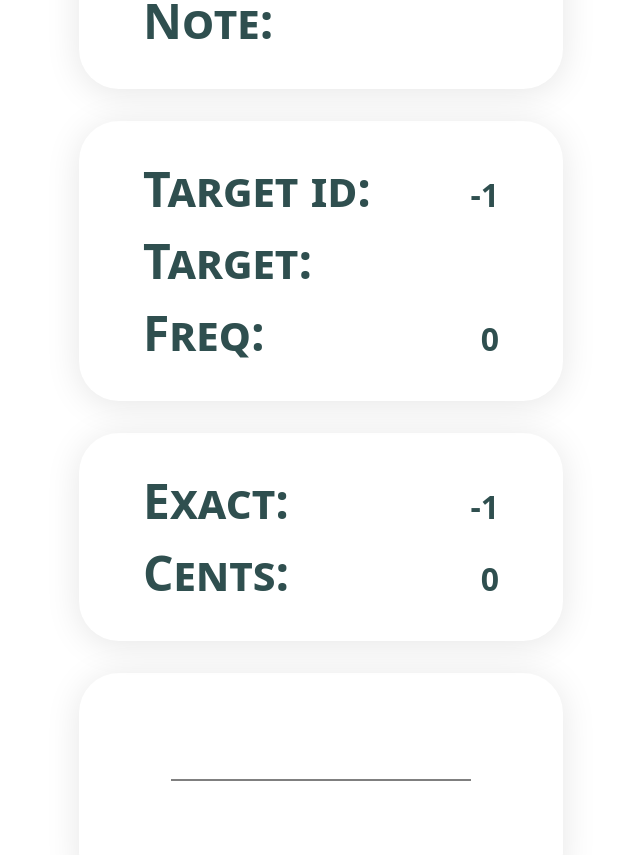
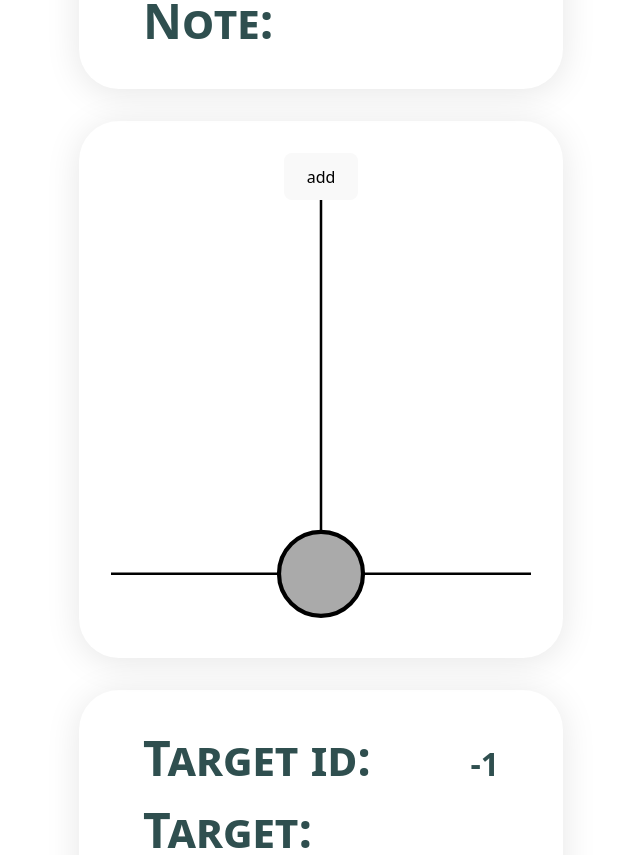
Before and after one commit to Vendorf/guitar-tuner, a React (Vite) app: page / in a window 1280 px wide. Shown: the part 520-1375 px from the top of the page, without its empty margins (319-959 px from the left). Built offline with nearby package versions, Linux system fonts and the light colour scheme.

Commit message:
Start live pitch display

```diff
--- a/src/components/PitchDisplay.css
+++ b/src/components/PitchDisplay.css
@@ -22,3 +22,10 @@
     font-weight: bold;
     margin-left: auto;
 }
+
+/* SVG */
+svg {
+    width: 100%;
+    height: auto;
+    /* background-color: red; */
+}
--- a/src/components/PitchDisplay.jsx
+++ b/src/components/PitchDisplay.jsx
@@ -1,3 +1,4 @@
+import { useEffect, useState } from "react"
 import { useAudio } from "../context/AudioContext"
 import { useTuning } from "../context/TuningContext"
 import './PitchDisplay.css'
@@ -6,7 +7,7 @@ import WaveformCanvas from "./WaveformCanvas/WaveformCanvas"
 const PitchDisplay = () => {
 
     const { pitch, clarity, started, startAudio, stopAudio, killAudio, history, updates } = useAudio()
-    const { notes, tuningMode, setTuningMode, noteInfo: {nearestNote, targetNote, note, centsDist} } = useTuning()
+    const { notes, tuningMode, setTuningMode, noteInfo: { nearestNote, targetNote, note, centsDist } } = useTuning()
 
     const nearestNoteName = notes[nearestNote]?.fullName ?? ""
     const targetNoteName = notes[targetNote]?.fullName ?? ""
@@ -14,6 +15,78 @@ const PitchDisplay = () => {
 
     // console.log(updates, history)
 
+    //TODO maybe convert to canvas for performance idk
+    // or D3 lmao
+
+    //TODO interpolate red --> green based on dist from center
+    // + organize properly code
+    // + get it intergrated with actual history
+
+    // TEMP: cents diff from center + update
+    const timeLength = 50
+    const centsSide = 10
+    // const boxes = [
+    //     {
+    //         cents: -2.5,
+    //         time: 7
+    //     },
+    //     {
+    //         cents: -3.5,
+    //         time: 8
+    //     },
+    //     {
+    //         cents: -4.5,
+    //         time: 9
+    //     },
+    //     {
+    //         cents: -4.5,
+    //         time: 10
+    //     },
+    // ]
+
+    // const boxes = []
+    // for(let i = 0; i < 100; i++) {
+    //     boxes.push({
+    //         cents: (Math.random() - 0.5) * (centsSide + 1),
+    //         time: i
+    //     })
+    // }
+
+    const [boxes, setBoxes] = useState([])
+
+    const updateFunc = () => {
+        setBoxes(bs => {
+            // console.log('wa')
+            // requestAnimationFrame(updateFunc)
+            return [...bs,
+            {
+                cents: (Math.random() - 0.5) * (centsSide + 1),
+                time: bs.length + 1
+            }]
+        })
+    }
+
+    // useEffect(()=> {
+    //     setInterval(updateFunc, 10)
+    // }, [])
+
+    const lastTime = boxes[boxes.length - 1]?.time ?? 0
+    const drawBoxes = boxes.filter(box => lastTime - box.time <= timeLength)
+
+    const boxHeight = 89.0 / (timeLength + 1)
+    const boxWidthPerCent = 50.0 / centsSide
+
+    const lastBox = drawBoxes[drawBoxes.length - 1]
+
+    const computeBoxProps = (box) => {
+        const width = boxWidthPerCent * Math.abs(box.cents)
+        const offsetX = box.cents < 0 ? width : 0
+        const y = 89 - boxHeight - (lastTime - box.time) * boxHeight
+
+        return { width, offsetX, y }
+    }
+
+    const lastBoxProps = lastBox ? computeBoxProps(lastBox) : undefined
     return (
         <>
             <div className="card">
@@ -32,6 +105,43 @@ const PitchDisplay = () => {
                 <div className="pitch-wrapper">
                     <div className="pitch-label">Note:</div> <div className="pitch-value">{nearestNoteName}</div>
                 </div>
+            </div>
+            <div className="card">
+                <button onClick={updateFunc}>add</button>
+                <svg viewBox="0 0 100 100">
+                    <g>
+                        {drawBoxes.map(box => {
+                            // const width = boxWidthPerCent * Math.abs(box.cents)
+                            // const offsetX = box.cents < 0 ? width : 0
+                            // const y = 89 - boxHeight - (lastTime - box.time) * boxHeight
+                            const { width, offsetX, y } = computeBoxProps(box)
+
+                            const capWidth = 0.5
+                            return (
+                                <g key={box.time}>
+                                    <rect x={50 - offsetX} y={y} width={width} height={boxHeight} fill='rgba(6, 163, 6, 0.5)'></rect>
+                                    {box.cents < 0 && <rect x={50 - offsetX} y={y} width={capWidth} height={boxHeight} fill="rgba(6, 163, 6, 0.5)"></rect>}
+                                    {box.cents >= 0 && <rect x={50 + width - capWidth} y={y} width={capWidth} height={boxHeight} fill="rgba(6, 163, 6, 0.5)"></rect>}
+                                </g>
+                            )
+                        })}
+                    </g>
+                    <g>
+                        <line x1='50' y1='90' x2='50' y2='0' stroke='black' strokeWidth='0.6'></line>
+                        <line x1='0' y1='89' x2='100' y2='89' stroke='black' strokeWidth='0.6'></line>
+                        {lastBox && lastBox.cents < 0 &&
+                            <>
+                                <line x1={50 - lastBoxProps.offsetX} y1={89} x2={50} y2={89} stroke="rgb(6, 163, 6)" strokeWidth='0.6'></line>
+                                <circle cx={50 - lastBoxProps.offsetX} cy={89} r={1} fill="rgb(6, 163, 6)"></circle>
+                            </>}
+                        {lastBox && lastBox.cents >= 0 &&
+                            <>
+                                <line x1={50} y1={89} x2={50 + lastBoxProps.width} y2={89} stroke="rgb(6, 163, 6)" strokeWidth='0.6'></line>
+                                <circle cx={50 + lastBoxProps.width} cy={89} r={1} fill="rgb(6, 163, 6)"></circle>
+                            </>}
+                        <circle cx='50' cy='89' r='10' fill='#aaa' stroke='black'></circle>
+                    </g>
+                </svg>
             </div>
             <div className="card">
                 <div className="pitch-wrapper">
@@ -59,7 +169,7 @@ const PitchDisplay = () => {
                 <div className="pitch-wrapper">
                     <div className="pitch-label">Update:</div> <div className="pitch-value">{updates}</div>
                 </div>
-                <pre style={{color: 'black', textAlign: 'left'}}>{JSON.stringify(history, null, 2)}</pre>
+                <pre style={{ color: 'black', textAlign: 'left' }}>{JSON.stringify(history, null, 2)}</pre>
             </div>
 
         </>
```
Also changed, not shown: 1 other file (tests, documents, lock files or other folders).
